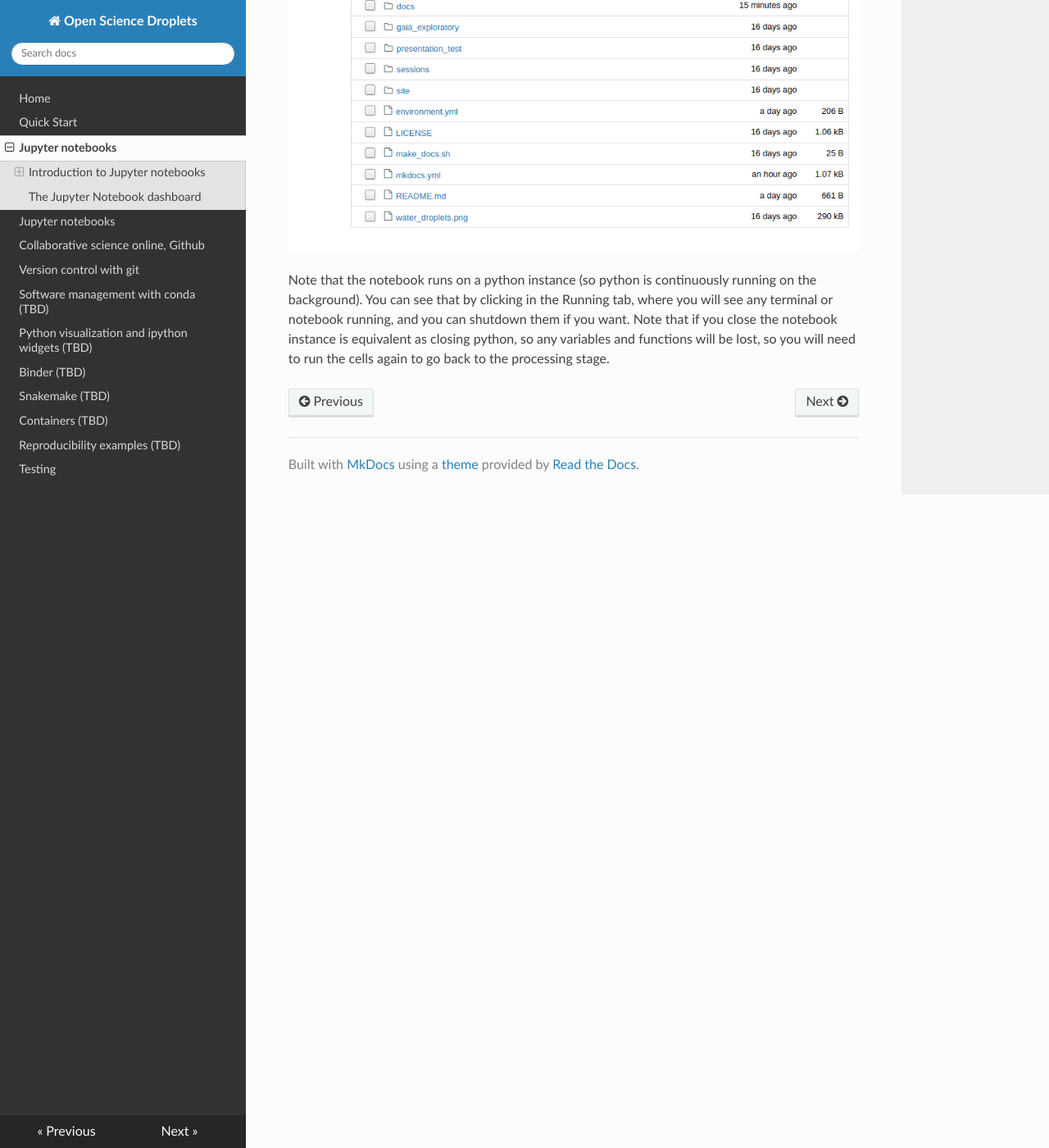
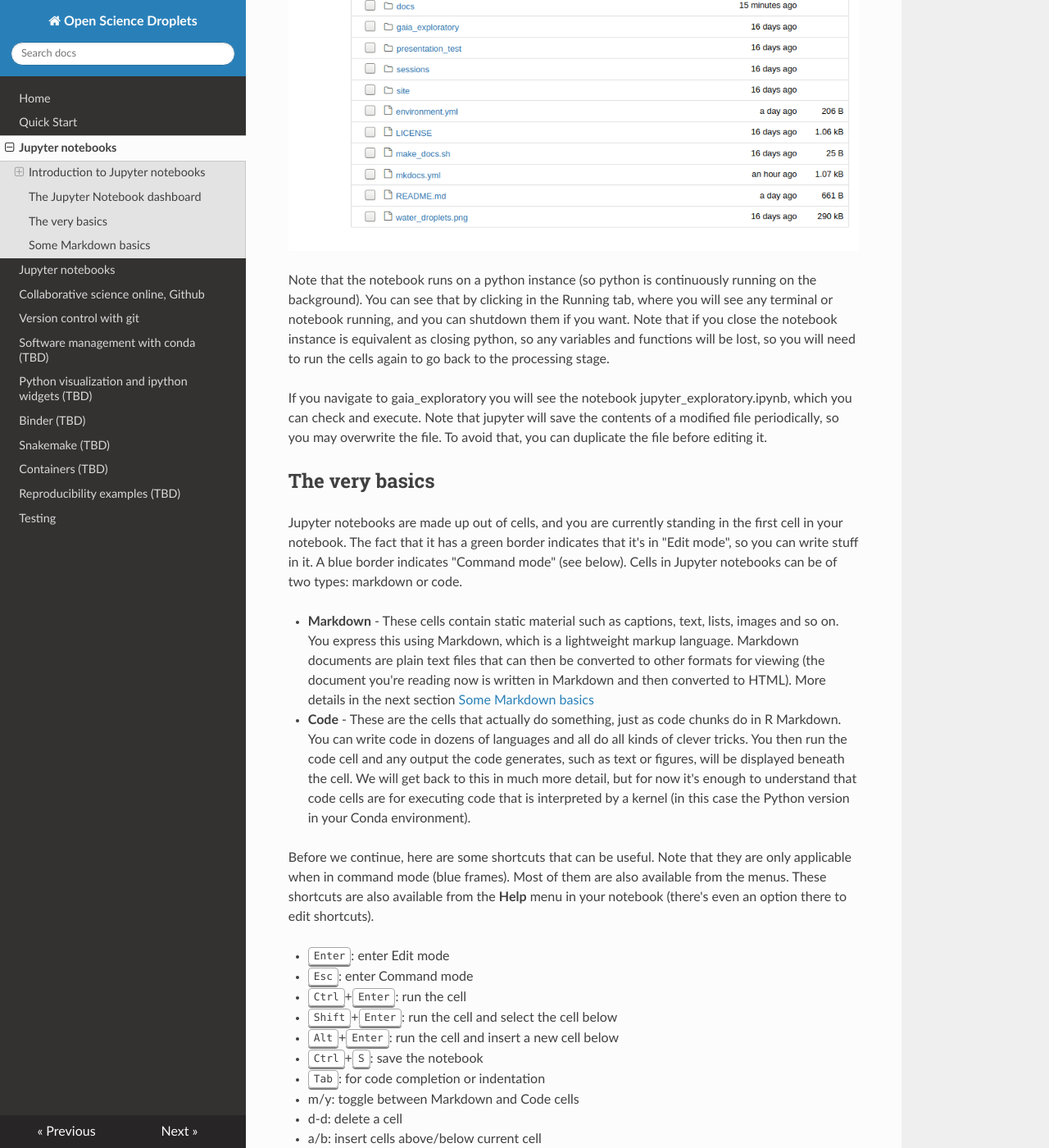
Before and after one commit to espsrc/droplets, an MkDocs documentation site: the page built from docs/jupyter.md, in a window 1280 px wide and 1400 px high, scrolled down 4112 px. Shown: the whole window at 82% size. Built offline with MkDocs 1.6.1, drawn with Linux system fonts in a browser that asks for light colours; nearby versions of some CDN libraries; some of the changed text lies outside the part shown.

Commit message:
Recorded some more gifs as examples of notebooks and markdown cells

````diff
--- a/docs/jupyter.md
+++ b/docs/jupyter.md
@@ -89,3 +89,72 @@
 ![](images/jupyter_first_notebook.gif)
 
 Note that the notebook runs on a python instance (so python is continuously running on the background). You can see that by clicking in the Running tab, where you will see any terminal or notebook running, and you can shutdown them if you want. Note that if you close the notebook instance is equivalent as closing python, so any variables and functions will be lost, so you will need to run the cells again to go back to the processing stage.
+
+If you navigate to gaia_exploratory you will see the notebook jupyter_exploratory.ipynb, which you can check and execute. Note that jupyter will save the contents of a modified file periodically, so you may overwrite the file. To avoid that, you can duplicate the file before editing it.
+
+## The very basics
+Jupyter notebooks are made up out of cells, and you are currently standing in the first cell in your notebook. The fact that it has a green border indicates that it's in "Edit mode", so you can write stuff in it.
+A blue border indicates "Command mode" (see below).
+Cells in Jupyter notebooks can be of two types: markdown or code.
+
+* **Markdown** - These cells contain static material such as captions, text, lists, images and so on. You express this using Markdown, which is a lightweight markup language. Markdown documents are plain text files that can then be converted to other formats for viewing (the document you're reading now is written in Markdown and then converted to HTML). More details in the next section [Some Markdown basics](#some-markdown-basics)
+
+* **Code** - These are the cells that actually do something, just as code chunks do in R Markdown. You can write code in dozens of languages and all do all kinds of clever tricks. You then run the code cell and any output the code generates, such as text or figures, will be displayed beneath the cell. We will get back to this in much more detail, but for now it's enough to understand that code cells are for executing code that is interpreted by a kernel (in this case the Python version in your Conda environment).
+
+Before we continue, here are some shortcuts that can be useful. Note that they are only applicable when in command mode (blue frames). Most of them are also available from the menus.
+These shortcuts are also available from the **Help** menu in your notebook (there's even an option there to edit shortcuts).
+
+* ++enter++: enter Edit mode
+* ++escape++: enter Command mode
+* ++ctrl+enter++: run the cell
+* ++shift+enter++: run the cell and select the cell below
+* ++alt+enter++: run the cell and insert a new cell below
+* ++ctrl+s++: save the notebook
+* ++tab++: for code completion or indentation
+* m/y: toggle between Markdown and Code cells
+* d-d: delete a cell
+* a/b: insert cells above/below current cell
+* x/c/v: cut/copy/paste cells
+* o: toggle output of current cell
+
+## Some Markdown basics
+
+Markdown is easy to use, you can find details on the syntax here [Markdown syntax](https://www.markdownguide.org/basic-syntax/). A nice online resource to practise is [Dillinger](https://dillinger.io/)
+
+Let's use our first cell to create a header. Change the format from
+Code to Markdown in the drop-down list above the cell. Double click on
+the cell to enter editing mode (green frame) and input "# My notebook"
+("#" is used in Markdown for header 1). Run the cell with Shift-Enter.
+Tada!
+
+Markdown is a simple way to structure your notebook into sections with
+descriptive notes, lists, links, images etc.
+
+Below are some examples of what you can do in markdown. Paste all or parts
+of it into one or more cells in your notebook to see how it renders. Make
+sure you set the cell type to Markdown.
+
+```
+## Introduction
+In this notebook I will try out some of the **fantastic** concepts of Jupyter Notebooks. I can even insert a link, follow [here](https://jupyter-notebook.readthedocs.io/en/stable/examples/Notebook/Working%20With%20Markdown%20Cells.html)
+
+### Markdown basics
+Examples of text attributes are:
+
+* *italics*
+* **bold**
+* `monospace`
+
+I will need some latex here:
+
+\begin{align}
+\nabla \times \vec{\mathbf{B}} -\, \frac1c\, \frac{\partial\vec{\mathbf{E}}}{\partial t} & = \frac{4\pi}{c}\vec{\mathbf{j}} \\   \nabla \cdot \vec{\mathbf{E}} & = 4 \pi \rho \\
+\nabla \times \vec{\mathbf{E}}\, +\, \frac1c\, \frac{\partial\vec{\mathbf{B}}}{\partial t} & = \vec{\mathbf{0}} \\
+\nabla \cdot \vec{\mathbf{B}} & = 0
+\end{align}
+
+I will insert a very nice image here ![Moon](https://upload.wikimedia.org/wikipedia/commons/thumb/b/ba/Lunar_libration_with_phase_Oct_2007_450px.gif/120px-Lunar_libration_with_phase_Oct_2007_450px.gif)
+
+```
+
+![](images/jupyter_markdown_cell.gif)
````
Also changed, not shown: docs/images/jupyter_markdown_cell.gif (added).
